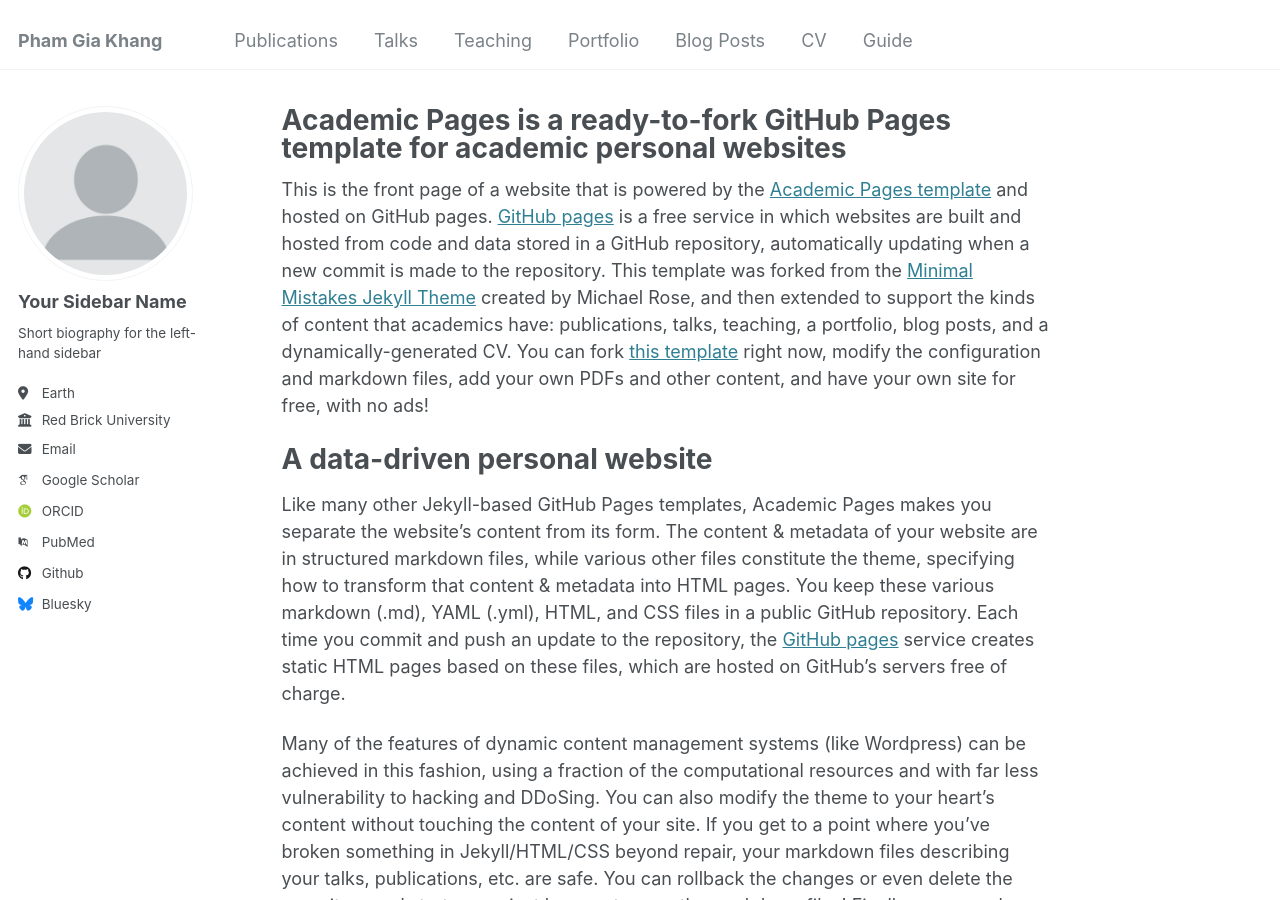
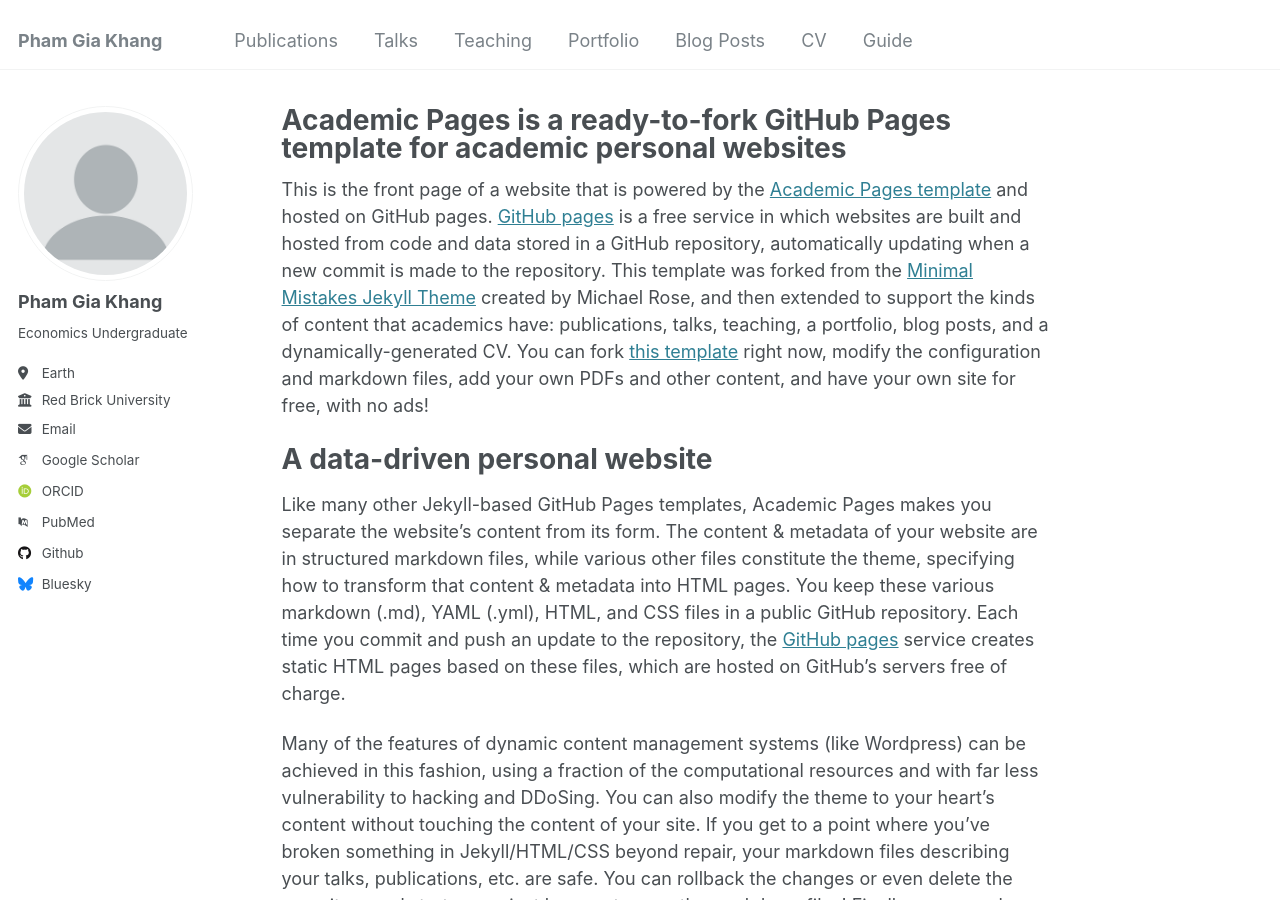
Before and after one commit to giakhang1906/giakhang1906.github.io, a Jekyll site: the page built from _pages/about.md, in a window 1280 px wide and 900 px high. Built offline with Jekyll 4.4.1, drawn with Linux system fonts in a browser that asks for light colours; some web fonts are replaced.

Commit message:
Update _config.yml

```diff
--- a/_config.yml
+++ b/_config.yml
@@ -22,9 +22,9 @@ repository               : "giakhang1906.github.io"
 author:
   # Biographic information
   avatar           : "profile.png"
-  name             : "Your Sidebar Name"
+  name             : "Pham Gia Khang"
   pronouns         : # example: "she/her"
-  bio              : "Short biography for the left-hand sidebar"
+  bio              : "Economics Undergraduate"
   location         : "Earth"
   employer         : "Red Brick University"
   uri              : # URL
```
